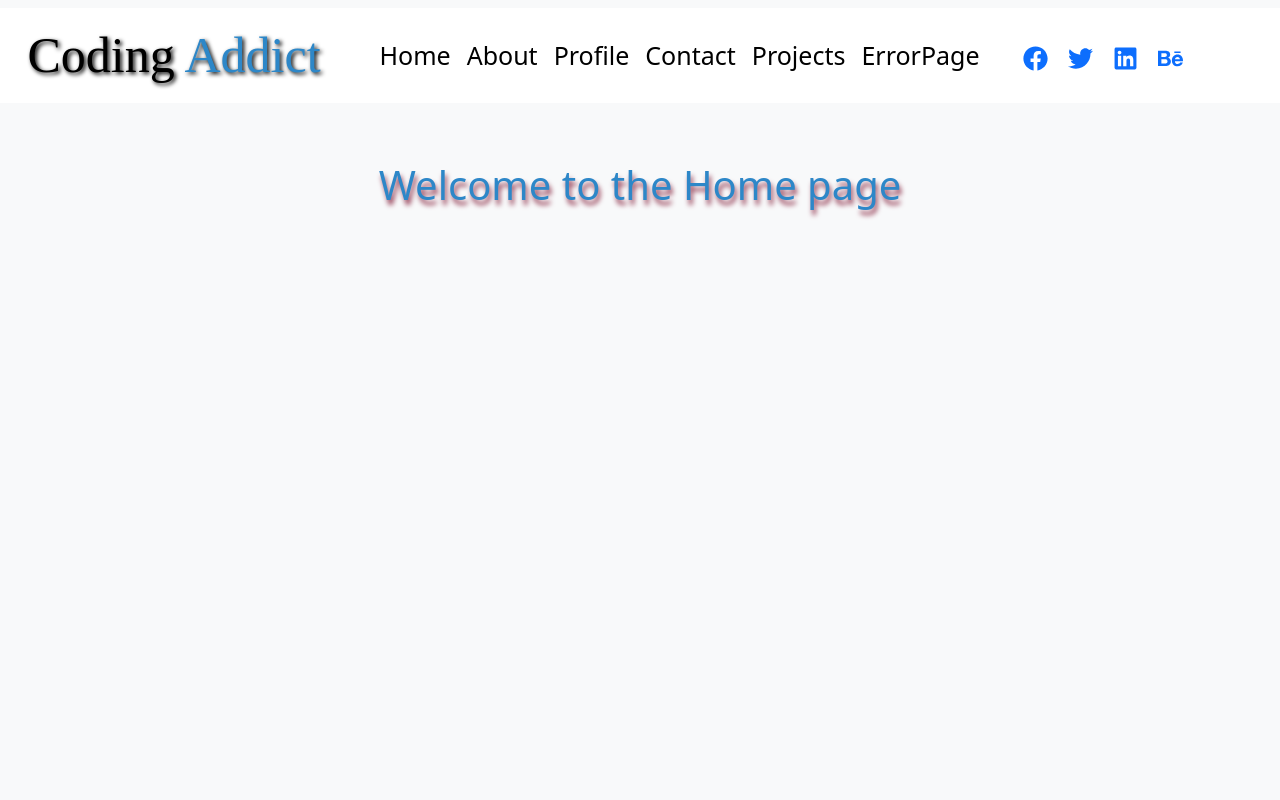
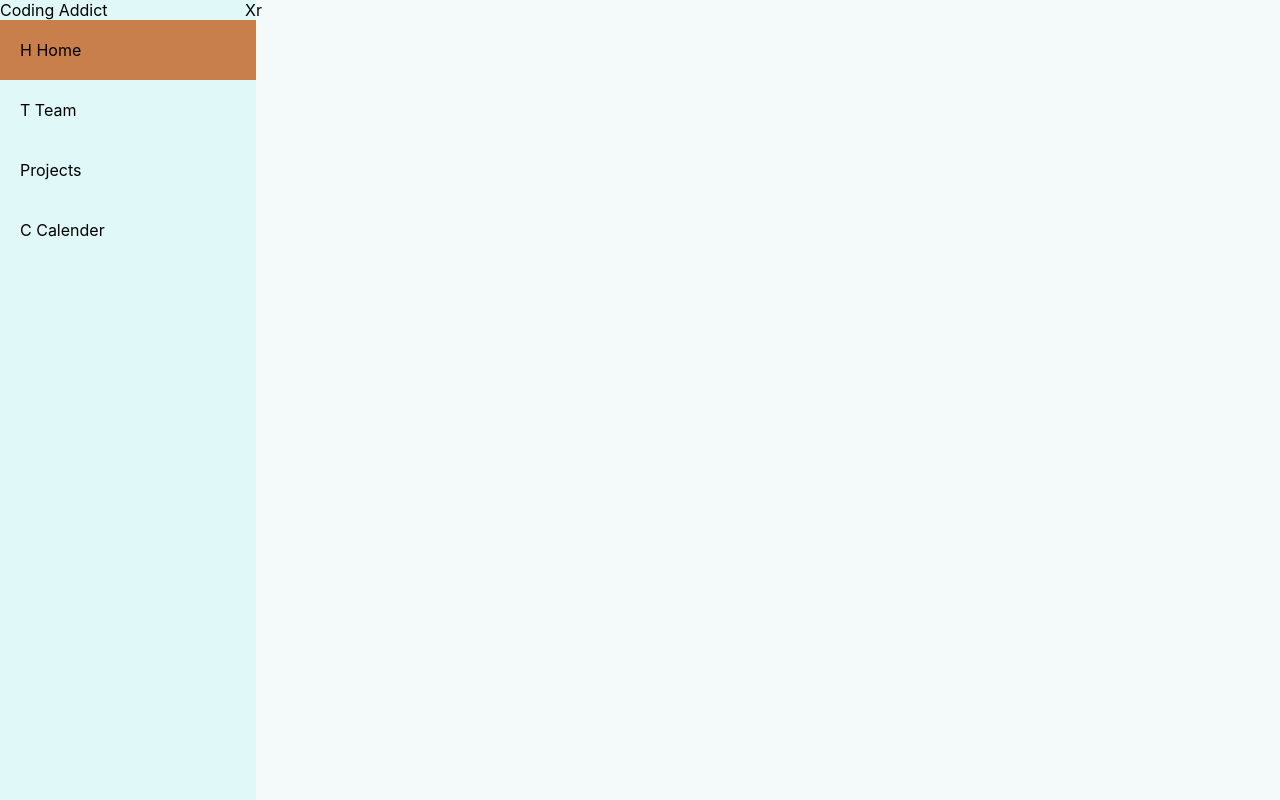
Before and after one commit to Aruna501/Trail, a React (Create React App) app: page / in a window 1280 px wide. Built offline with nearby package versions, Linux system fonts and the light colour scheme.

Commit message:
using this one hover and active function purpose

```diff
--- a/src/App.jsx
+++ b/src/App.jsx
@@ -1,47 +1,11 @@
-import React from 'react';
-import { BrowserRouter, Switch, Route} from 'react-router-dom'
-
-import Home from './Home';
-import About from './About';
-import Profile from './Profile';
-import Contact from './Contact';
-import Projects from './Projects';
-import Navbar from './Navbar';
-import ErrorPage from './ErrorPage';
-import Welcomemessage from './Welcomemessage';
-
-
+import React from 'react'
+import Navbar from './Navbar'
 
 function App() {
-
   return (
-
-    <div className="nav-main-page">
-    <BrowserRouter>
-                <Navbar />
-      <Switch>
-      <Route exact path="/" render={(props) => (
-      <> <Home /> <Welcomemessage componentName="Home" /> </> )
-      } />
-        <Route path="/about" render={(props) => ( <>
-        <About /> <Welcomemessage componentName="About" /> </>
-        )} />
-        <Route path="/profile" render={(props) => ( <>
-        <Profile /> <Welcomemessage componentName="Profile" /> </>
-        )} />
-        <Route path="/contact" render={(props) => ( <>
-        <Contact /> <Welcomemessage componentName="Contact" /> </>
-        )} />
-        <Route path="/projects" render={(props) => ( <>
-        <Projects /> <Welcomemessage componentName="Projects" /> </>
-        )} />
-          <Route path='*'>
-          <ErrorPage />
-        </Route>
-
-      </Switch>
-          </BrowserRouter>
-          </div>
+    <div>
+      <Navbar />
+    </div>
   )
 }
 
--- a/src/ErrorPage.jsx
+++ /dev/null
@@ -1,11 +0,0 @@
-import React from 'react'
-
-function ErrorPage() {
-    return (
-        <div>
-            <h5 className='error-page'>404 Page not found</h5>
-        </div>
-    )
-}
-
-export default ErrorPage
--- a/src/Nav.css
+++ b/src/Nav.css
@@ -1,60 +1,28 @@
-/* body {
-    gainsboro
-} */
-
-.nav-main-page {
-    background-color: #f8f9fa;
-    margin: auto;
+.nav-container {
+    background-color: rgb(244, 249, 249);
+    height: 100vh;
     width: 100%;
-    height: 100vh;
+    display: flex;
 }
 
-.nav-container {
-    display: flex;
-    flex-wrap: wrap;
-    width: 100%;
-    background-color: white;
-    align-items: center;
-    justify-content: space-around;
-    /* column-gap: 375px; */
-    padding: 10px;
-    /* padding-left: 60px; */
+.nav-container-left {
+    width: 20%;
+    background-color: rgb(224, 248, 248);
 }
 
-a.nav-container-left {
-    font-family: "Times New Roman", Times, serif;
-    justify-content: center;
-    font-size: 50px;
-    text-shadow: 2px 2px 4px #000000;
+.left-title-container {
+    display: flex;
+    justify-content: space-between;
 }
 
-.addict-color,
-.welcome-container {
-    color: #2d87c8;
+.nav-element {
+    padding: 20px;
 }
 
-.nav-container-middle {
-    font-size: 25px;
+.nav-element:hover {
+    background-color: rgb(201, 127, 75);
 }
 
-.nav-container-right {
-    gap: 20px;
-    padding-right: 70px;
-    font-size: 25px;
+.active {
+    background-color: rgb(201, 127, 75);
 }
-
-div.navbar-collapse {
-    flex-grow: initial;
-    align-items: center !important;
-}
-
-.welcome-container {
-    text-align: center;
-    padding-top: 50px;
-    text-shadow: 2px 5px 5px #974259;
-}
-
-.error-page {
-    text-align: center;
-    padding-top: 50px;
-}
--- a/src/Navbar.jsx
+++ b/src/Navbar.jsx
@@ -1,62 +1,52 @@
-import React from 'react';
-import "bootstrap/dist/css/bootstrap.min.css";
-import { Link} from 'react-router-dom';
-import { FaFacebook, FaTwitter, FaBehance, FaLinkedin } from 'react-icons/fa';
-
-import './Nav.css'
+import React, { useState } from "react";
+// import
+import "./Nav.css";
 
 function Navbar() {
+  const [selected, setSelected] = useState("Home");
+
   return (
+    <div className="nav-container">
+      <div className="nav-container-left">
+        <div className="left-title-container">
+          <div>Coding Addict</div>
+          <div>X</div>
+        </div>
+        <div
+          className={`nav-element ${selected == "Home" && "active"}`}
+          onClick={() => setSelected("Home")}
+        >
+          <span>H{`        `}</span>
+          <span>Home</span>
+        </div>
 
-        <nav className="navbar navbar-expand-lg navbar-light bg-light">
-        <div className='nav-container'>
-      <div>
-    <Link className="navbar-brand nav-container-left" to="/">Coding  <span className='addict-color'> Addict</span></Link>
-    <button className="navbar-toggler" type="button" data-bs-toggle="collapse" data-bs-target="#navbarText" aria-controls="navbarText" aria-expanded="false" aria-label="Toggle navigation">
-      <span className="navbar-toggler-icon"></span>
-    </button>
+        <div
+          className={`nav-element ${selected == "Team" && "active"}`}
+          onClick={() => setSelected("Team")}
+        >
+          <span>T{`        `}</span>
+          <span>Team</span>
+        </div>
+
+        <div
+          className={`nav-element ${selected == "Projects" && "active"}`}
+          onClick={() => setSelected("Projects")}
+        >
+          <span>{`        `}</span>
+          <span>Projects</span>
+        </div>
+
+        <div
+          className={`nav-element ${selected == "Calender" && "active"}`}
+          onClick={() => setSelected("Calender")}
+        >
+          <span>C{`        `}</span>
+          <span>Calender</span>
+        </div>
+      </div>
+      <div className="nav-container-right"> r</div>
     </div>
-        <div className="nav-container-middle collapse navbar-collapse" id="navbarText">
-      <ul className="navbar-nav me-auto mb-2 mb-lg-0">
-        <li className="nav-item">
-          <Link className="nav-link active" aria-current="page" to="/">Home</Link>
-        </li>
-        <li className="nav-item">
-          <Link className="nav-link active" aria-current="page" to="/about">About</Link>
-        </li>
-        <li className="nav-item">
-          <Link className="nav-link active" aria-current="page" to="/profile">Profile</Link>
-        </li>
-        <li className="nav-item">
-          <Link className="nav-link active" aria-current="page" to="/contact">Contact</Link>
-        </li>
-        <li className="nav-item">
-          <Link className="nav-link active" aria-current="page" to="/projects">Projects</Link>
-        </li>
-        <li className="nav-item">
-          <Link className="nav-link active" aria-current="page" to="/errorPage">ErrorPage</Link>
-        </li>
-              </ul>
-                            </div>
-                                <div className="nav-container-right collapse navbar-collapse " id="navbarText">
-                  <a href="https://facebook.com">
-          <FaFacebook />
-        </a>
-        <a href="https://twitter.com">
-          <FaTwitter />
-        </a>
-        <a href="https://www.linkedin.com/">
-          <FaLinkedin />
-        </a>
-        <a href="https://behance.net/">
-                 <FaBehance />
-        </a>
-                      </div>
-    </div>
-
-</nav>
-
-  )
+  );
 }
 
-export default Navbar
+export default Navbar;
--- a/src/Welcomemessage.jsx
+++ /dev/null
@@ -1,14 +0,0 @@
-import React from 'react'
-import './Nav.css'
-
-function Welcomemessage(props) {
-    const { componentName } = props;
-
-  return (
-    <div>
-        <h1 className='welcome-container'>Welcome to the {componentName} page</h1>
-    </div>
-  )
-}
-
-export default Welcomemessage
```
Also changed, not shown: src/About.jsx (deleted, +0 -10 lines), src/Contact.jsx (deleted, +0 -11 lines), src/Home.jsx (deleted, +0 -10 lines), src/Profile.jsx (deleted, +0 -11 lines), src/Projects.jsx (deleted, +0 -10 lines).
